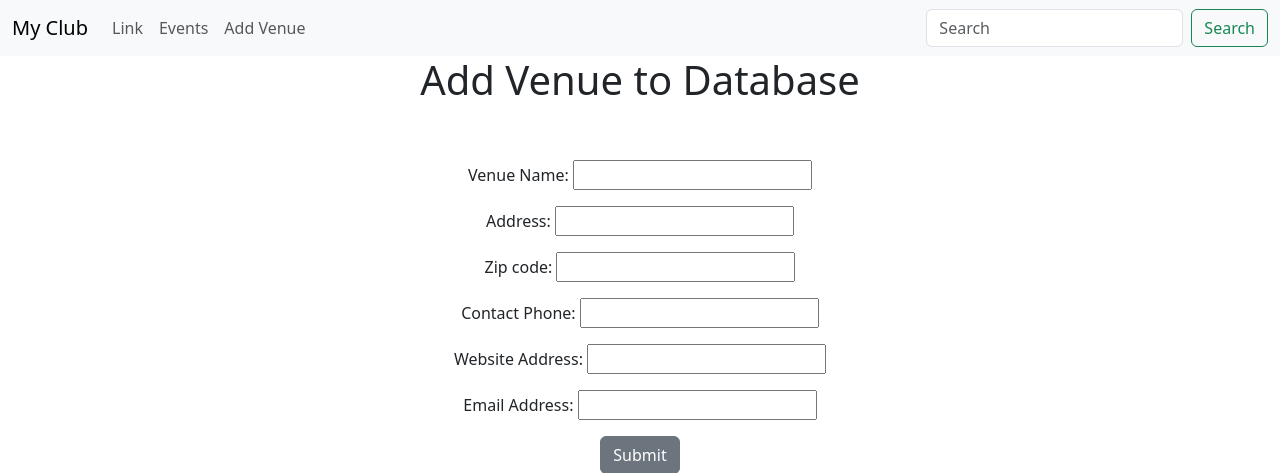
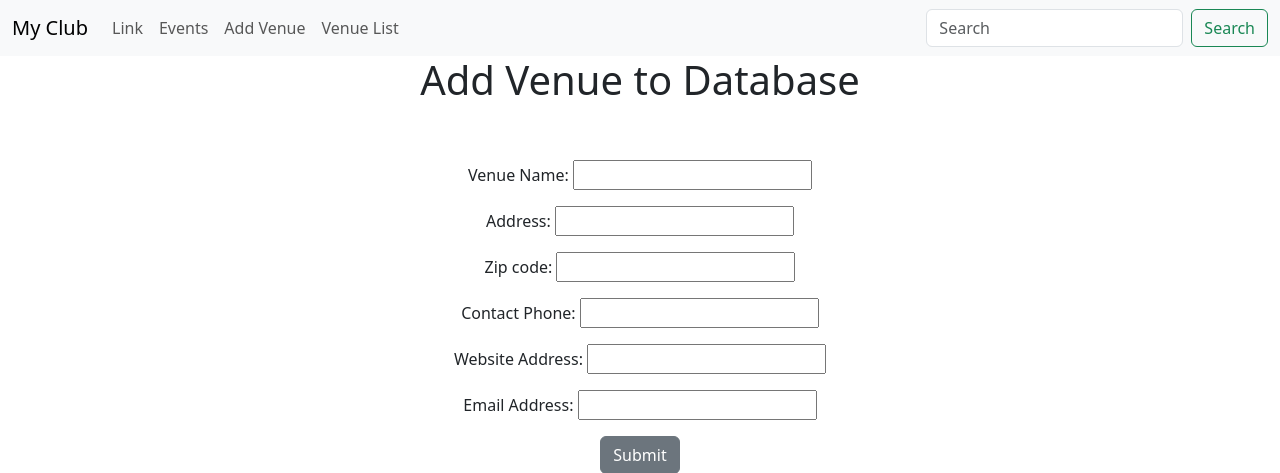
Before and after one commit to suraj-2021/django-eventmanagement_app, a Django app: page /add_venue/ in a window 1280 px wide. Shown: the top 473 px of the page. Run offline with Django 4.2, Linux system fonts and the light colour scheme.

Commit message:
Made some Changes in Database, Displayed the data entered by User in front-end, made list of Venues Clickable

```diff
--- a/myclub_website/events/templates/events/navbar.html
+++ b/myclub_website/events/templates/events/navbar.html
@@ -18,6 +18,10 @@
             <a class="nav-link" href="{%url 'add-venue' %}"> Add Venue </a>
           </li>
 
+          <li class="nav-item">
+            <a class="nav-link" href="{%url 'list-venues' %}"> Venue List</a>
+          </li>
+
         </ul>
         <form class="d-flex" role="search">
           <input class="form-control me-2" type="search" placeholder="Search" aria-label="Search">
--- a/myclub_website/events/urls.py
+++ b/myclub_website/events/urls.py
@@ -12,4 +12,7 @@ urlpatterns = [
      path('<int:year>/<str:month>', views.home, name = "home"),
      path ('events/', views.all_events, name = "all-events"),
      path('add_venue/', views.add_venue, name = 'add-venue'),
+     path('list_venues/', views.list_venues, name = 'list-venues'),
+     path('show_venue/<venue_id>', views.show_venue, name = 'show-venue'),
+
 ]
--- a/myclub_website/events/views.py
+++ b/myclub_website/events/views.py
@@ -3,9 +3,18 @@ import calendar
 from calendar import HTMLCalendar
 from datetime import datetime
 from django.http import HttpResponseRedirect
-from .models import Event
+from .models import Event, Venue
 from.forms import VenueForm
 # Create your views here.
+
+def show_venue(request, venue_id):
+   venue = Venue.objects.get(pk = venue_id)
+   return render(request, 'events/show_venue.html',{'venue': venue})
+
+
+def list_venues(request):
+   venue_list = Venue.objects.all()
+   return render(request, 'events/venue.html', {'venue_list':venue_list})
 
 def add_venue(request):
     submitted = False
```
Also changed, not shown: myclub_website/events/templates/events/show_venue.html (added, +10 -0 lines), myclub_website/events/templates/events/venue.html (added, +16 -0 lines), myclub_website/db.sqlite3.
